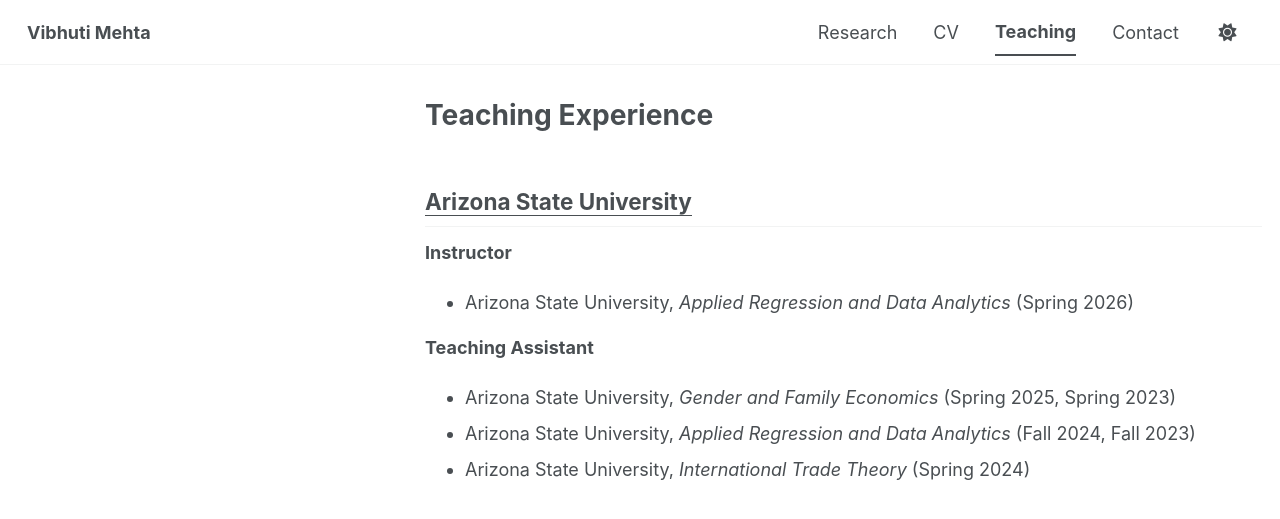
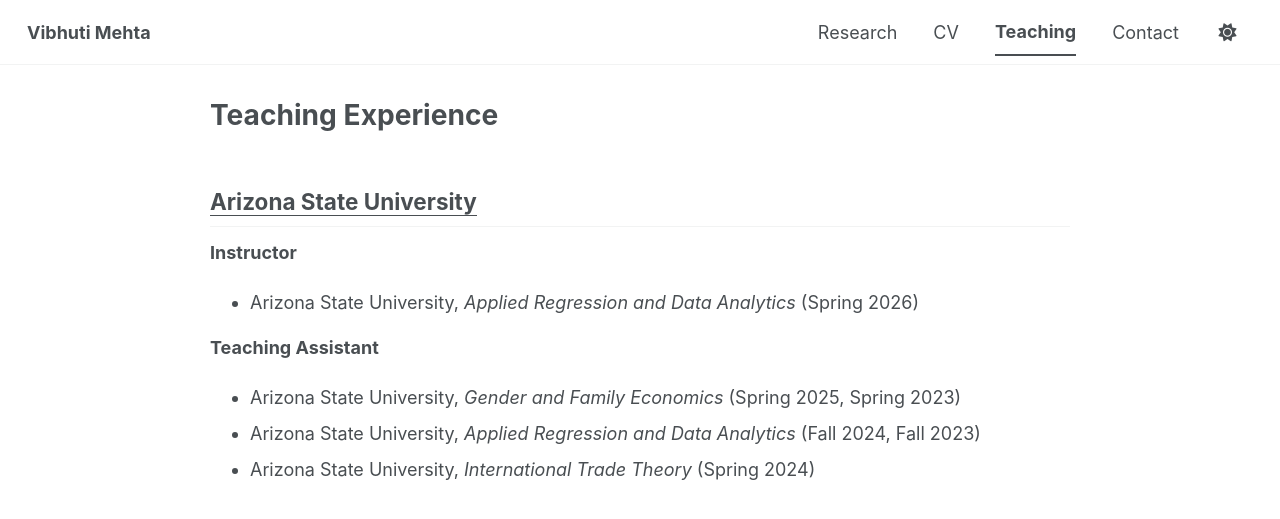
Before and after one commit to vibhuti-mehta/vibhuti-mehta.github.io, a Jekyll site: the page built from _pages/teaching.html, in a window 1280 px wide. Shown: the top 519 px of the page. Built offline with Jekyll 4.4.1, drawn with Linux system fonts in a browser that asks for light colours; a style sheet for code colours, icons or effects is not loaded.

Commit message:
Update CSS for content centering on specific pages

```diff
--- a/_includes/head/custom.html
+++ b/_includes/head/custom.html
@@ -90,5 +90,21 @@
   /* Hide the "Follow" button that appears on small screens */
   .author__urls-wrapper button,
   .author__urls-wrapper .btn { display: none !important; }
+
+   /* Pages without the photo sidebar: center the content */
+  @media (min-width: 64em) {
+    #main:not(:has(.sidebar)) .page {
+      float: none !important;
+      width: 100% !important;
+      max-width: 860px !important;
+      margin: 0 auto !important;
+      padding-left: 0 !important;
+      padding-right: 0 !important;
+    }
+    #main:not(:has(.sidebar)) .page__inner-wrap {
+      float: none !important;
+      width: 100% !important;
+    }
+  }
 </style>
 <!-- end custom head snippets -->
```
